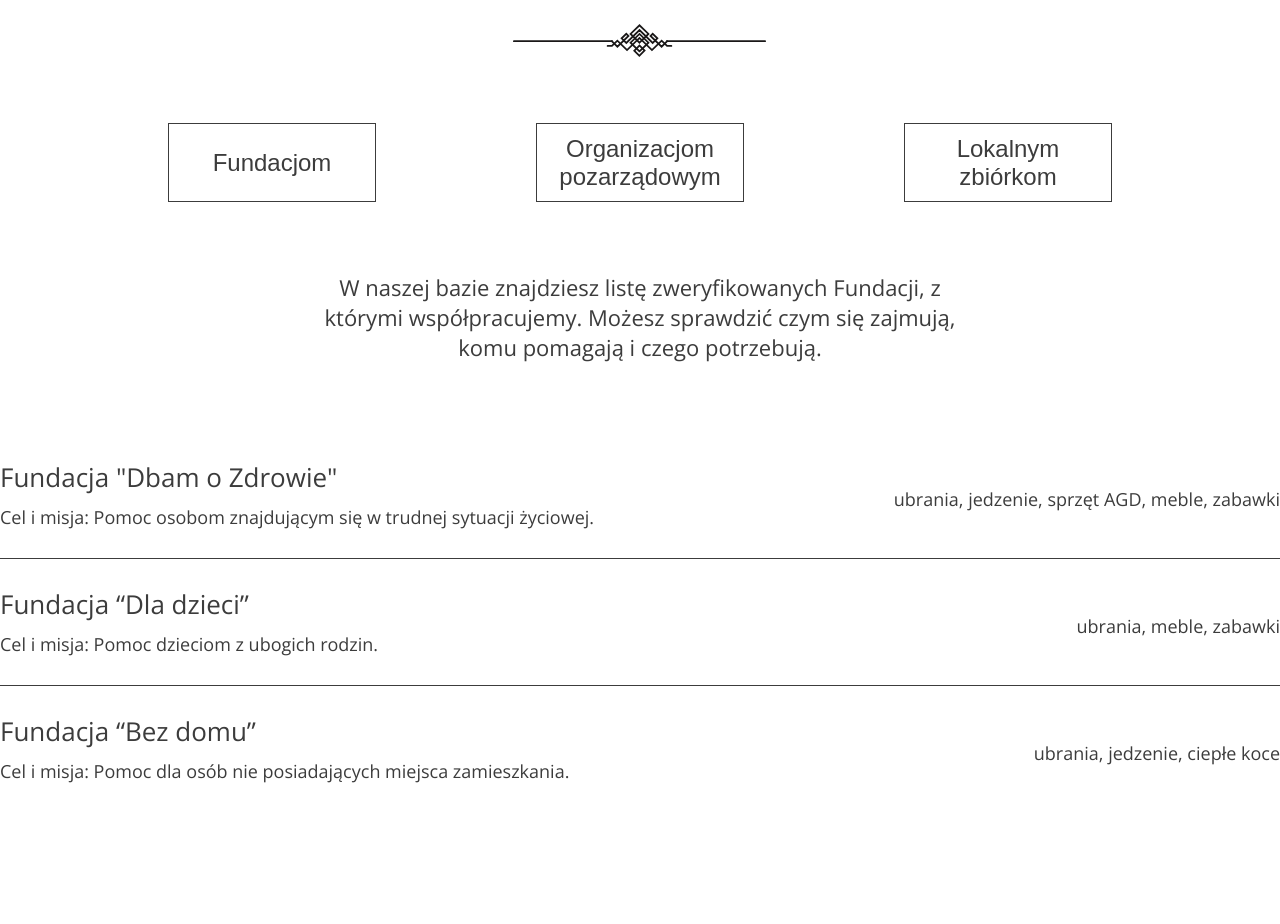
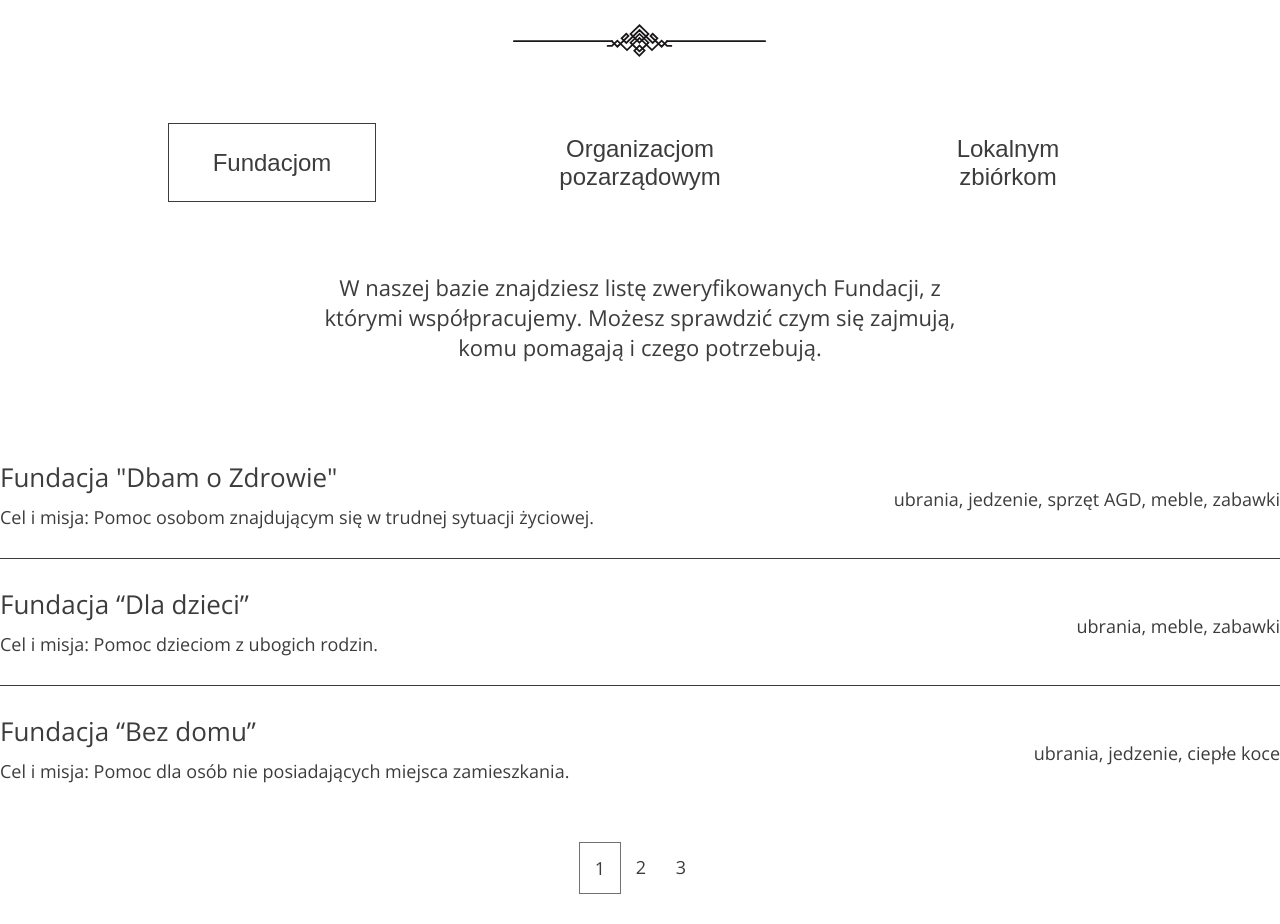
Before and after one commit to MalwinaGruchot/oddam-w-dobre-rece, a React (Vite) app: page / in a window 1280 px wide. Shown: the part 1860-2784 px from the top of the page. Before the commit the page ends 2672 px from the top, so only its background shows below. Built offline with nearby package versions, Linux system fonts and the light colour scheme.

Commit message:
make whoWehelp

```diff
--- a/src/components/ButtonWhoWeHelp/ButtonWhoWeHelp.jsx
+++ b/src/components/ButtonWhoWeHelp/ButtonWhoWeHelp.jsx
@@ -1,5 +1,19 @@
 import styles from "./ButtonWhoWeHelp.module.scss";
 
-export default function ButtonWhoWeHelp({ text = "text" }) {
-  return <button className={styles.button}>{text}</button>;
+export default function ButtonWhoWeHelp({ children, id, curentId, setFilter }) {
+  const handleClick = () => {
+    setFilter(id);
+  };
+
+  return (
+    <button
+      className={styles.button}
+      style={
+        id === curentId ? { border: "1px solid #3C3C3C" } : { boder: "none" }
+      }
+      onClick={handleClick}
+    >
+      {children}
+    </button>
+  );
 }
--- a/src/components/ButtonWhoWeHelp/ButtonWhoWeHelp.module.scss
+++ b/src/components/ButtonWhoWeHelp/ButtonWhoWeHelp.module.scss
@@ -4,7 +4,8 @@
 .button {
   width: 208px;
   height: 79px;
-  border: 0.75px solid $color-border;
+  border: none;
+  // border: 0.75px solid $color-border;
   color: $color-text-primary;
   font-size: 24px;
   font-weight: 400;
--- /dev/null
+++ b/src/components/PageNumber/PageNumber.jsx
@@ -0,0 +1,21 @@
+import styles from "./PageNumber.module.scss";
+
+export default function PageNumber({ children = 1, curentPage, setPage }) {
+  const handleClick = () => {
+    setPage(children);
+  };
+
+  return (
+    <h2
+      className={styles.pageNumber}
+      style={
+        curentPage === children
+          ? { border: "1px solid #707070" }
+          : { border: "none" }
+      }
+      onClick={handleClick}
+    >
+      {children}
+    </h2>
+  );
+}
--- /dev/null
+++ b/src/components/PageNumber/PageNumber.module.scss
@@ -0,0 +1,10 @@
+@import "../../scss/colors";
+.pageNumber {
+  font-size: 18px;
+  color: $color-text-primary;
+  width: 40px;
+  height: 50px;
+  display: flex;
+  justify-content: center;
+  align-items: center;
+}
--- /dev/null
+++ b/src/components/PageNumber/index.jsx
@@ -0,0 +1 @@
+export { default } from "./PageNumber";
--- a/src/components/WhoWeHelp/WhoWeHelp.jsx
+++ b/src/components/WhoWeHelp/WhoWeHelp.jsx
@@ -4,6 +4,7 @@ import styles from "./WhoWeHelp.module.scss";
 import { useEffect, useState } from "react";
 import data from "../../data/data";
 import WhoWeHelpItem from "../WhoWeHelpItem";
+import PageNumber from "../PageNumber";
 
 export default function WhoWeHelp() {
   const [filter, setFilter] = useState("fundacja");
@@ -11,17 +12,43 @@ export default function WhoWeHelp() {
 
   const filteredData = data.find((el) => el.id === filter);
 
+  const pagesNumber = () => {
+    const array = [];
+    for (let i = 0; i < Math.ceil(filteredData.items.length / 3); i++) {
+      array.push(i + 1);
+    }
+    return array;
+  };
+
   return (
     <section className={styles.whoWeHelp}>
       <div className={styles.container}>
         <TextAndDecor text1={"Komu pomagamy"}></TextAndDecor>
         <div className={styles.wrapper}>
-          <ButtonWhoWeHelp text={"Fundacjom"}></ButtonWhoWeHelp>
-          <ButtonWhoWeHelp text={"Organizacjom pozarządowym"}></ButtonWhoWeHelp>
-          <ButtonWhoWeHelp text={"Lokalnym zbiórkom"}></ButtonWhoWeHelp>
+          <ButtonWhoWeHelp
+            curentId={filter}
+            id={"fundacja"}
+            setFilter={setFilter}
+          >
+            Fundacjom
+          </ButtonWhoWeHelp>
+          <ButtonWhoWeHelp
+            curentId={filter}
+            id={"organizacja"}
+            setFilter={setFilter}
+          >
+            Organizacjom pozarządowym
+          </ButtonWhoWeHelp>
+          <ButtonWhoWeHelp
+            curentId={filter}
+            id={"zbiorka"}
+            setFilter={setFilter}
+          >
+            Lokalnym zbiórkom
+          </ButtonWhoWeHelp>
         </div>
         <p className={styles.text}>{filteredData.description}</p>
-
+        <div style={{ width: "100%" }}>
           {filteredData.items.slice(page * 3 - 3, page * 3).map((el) => {
             return (
               <WhoWeHelpItem
@@ -33,6 +60,14 @@ export default function WhoWeHelp() {
             );
           })}
         </div>
+        <div className={styles.wrapperNumber}>
+          {pagesNumber().map((el) => (
+            <PageNumber key={el} curentPage={page} setPage={setPage}>
+              {el}
+            </PageNumber>
+          ))}
+        </div>
+      </div>
     </section>
   );
 }
--- a/src/components/WhoWeHelp/WhoWeHelp.module.scss
+++ b/src/components/WhoWeHelp/WhoWeHelp.module.scss
@@ -21,3 +21,9 @@
   padding: 70px 0;
   line-height: 30px;
 }
+
+.wrapperNumber {
+  padding: 30px 0;
+  display: flex;
+  justify-content: space-around;
+}
--- a/src/data/data.jsx
+++ b/src/data/data.jsx
@@ -26,33 +26,33 @@ const data = [
       },
       {
         id: 4,
-        name: `Fundacja "Dbam o Zdrowie"`,
+        name: `Fundacja "Dbam o Zdrowie 2"`,
         decription:
           "Cel i misja: Pomoc osobom znajdującym się w trudnej sytuacji życiowej.",
         items: ["ubrania", "jedzenie", "sprzęt AGD", "meble", "zabawki"],
       },
       {
         id: 5,
-        name: `Fundacja “Dla dzieci”`,
+        name: `Fundacja “Dla dzieci 2”`,
         decription: "Cel i misja: Pomoc dzieciom z ubogich rodzin.",
         items: ["ubrania", "meble", "zabawki"],
       },
       {
         id: 6,
-        name: `Fundacja “Bez domu”`,
+        name: `Fundacja “Bez domu 2”`,
         decription:
           "Cel i misja: Pomoc dla osób nie posiadających miejsca zamieszkania.",
         items: ["ubrania", "jedzenie", "ciepłe koce"],
       },
       {
         id: 7,
-        name: `Fundacja “Dla dzieci”`,
+        name: `Fundacja “Dla dzieci 3”`,
         decription: "Cel i misja: Pomoc dzieciom z ubogich rodzin.",
         items: ["ubrania", "meble", "zabawki"],
       },
       {
         id: 8,
-        name: `Fundacja “Bez domu”`,
+        name: `Fundacja “Bez domu 3”`,
         decription:
           "Cel i misja: Pomoc dla osób nie posiadających miejsca zamieszkania.",
         items: ["ubrania", "jedzenie", "ciepłe koce"],
```
Lines whose indentation alone changed are shown as unchanged.
